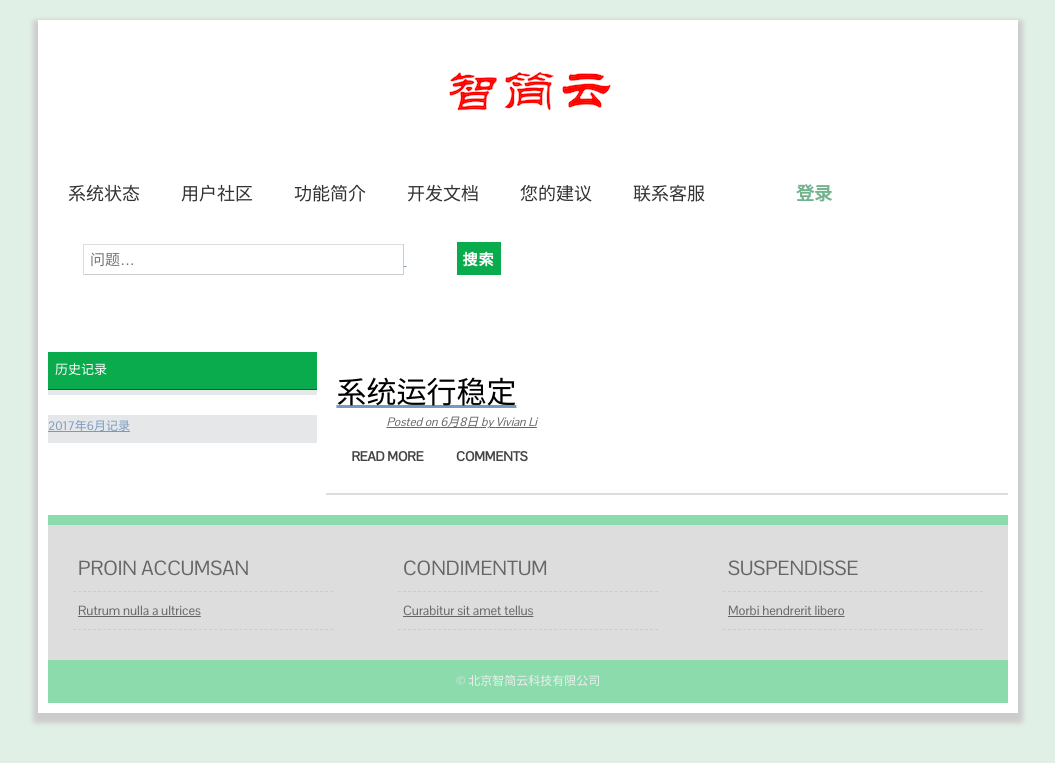
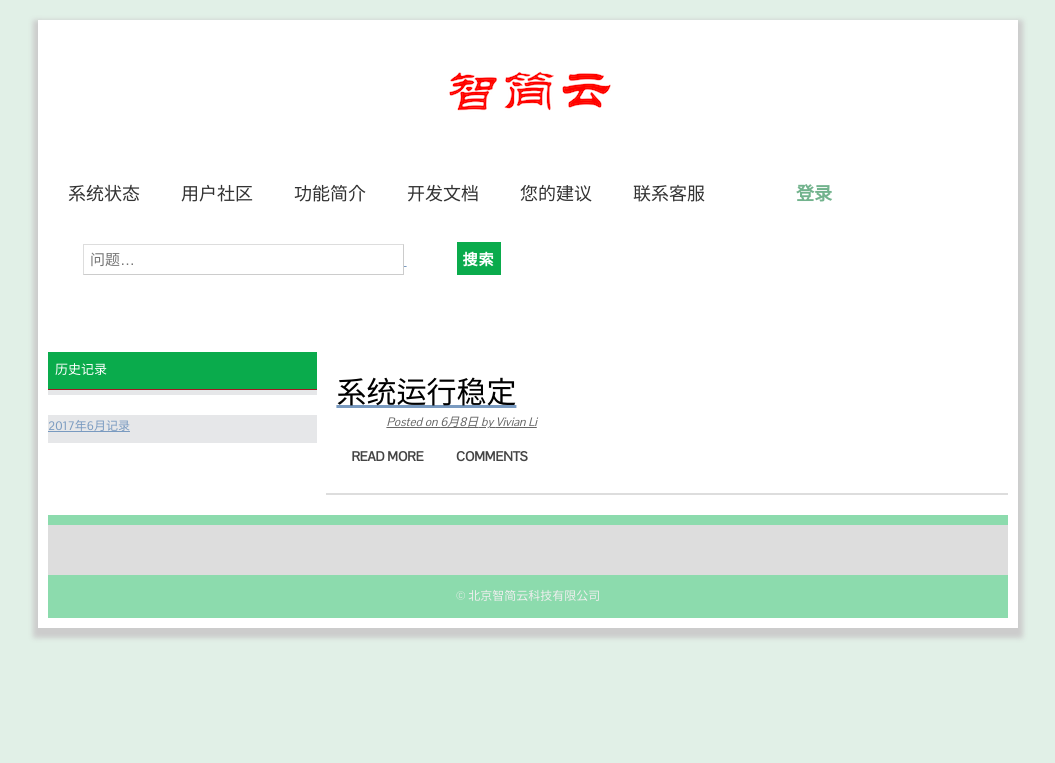
Before and after one commit to dreampivot/slipscloud.github.io, a Jekyll site: the page help/systemstatus.html, which Jekyll copies as it is, in a window 1280 px wide. Shown: the top 763 px of the page, without its empty margins (112-1167 px from the left). Built offline with Jekyll 4.4.1, drawn with Linux system fonts in a browser that asks for light colours.

Commit message:
Create systemstatus.html

```diff
--- a/help/systemstatus.html
+++ b/help/systemstatus.html
@@ -61,19 +61,12 @@
    <footer>
         <div class="footer-content">
             <ul>
-            	<li><h4>Proin accumsan</h4></li>
-                <li><a href="#">Rutrum nulla a ultrices</a></li>
-         </ul>
+           </ul>
 
             <ul>
-            	<li><h4>Condimentum</h4></li>
-                <li><a href="#">Curabitur sit amet tellus</a></li>
-
             </ul>
 
             <ul class="endfooter">
-            	<li><h4>Suspendisse</h4></li>
-                <li><a href="#">Morbi hendrerit libero </a></li>
             </ul>
 
             <div class="clear"></div>
```
